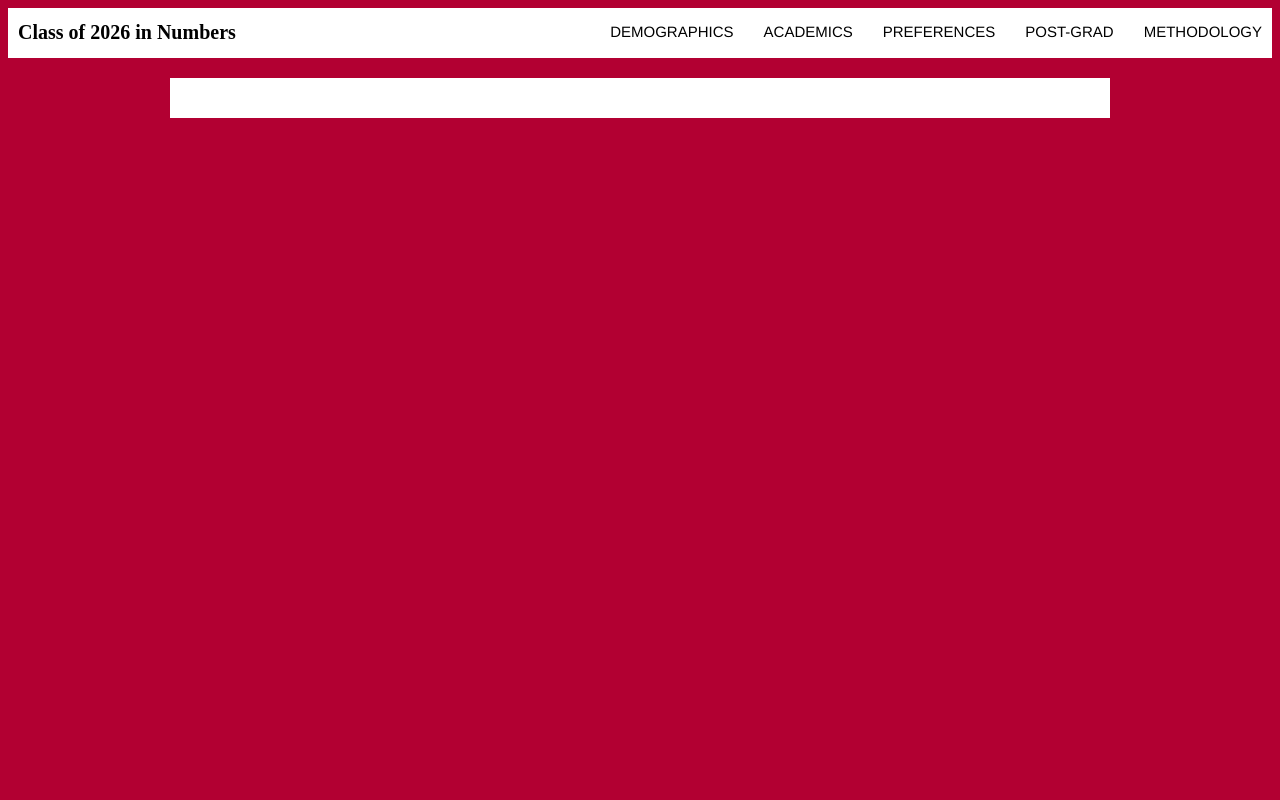
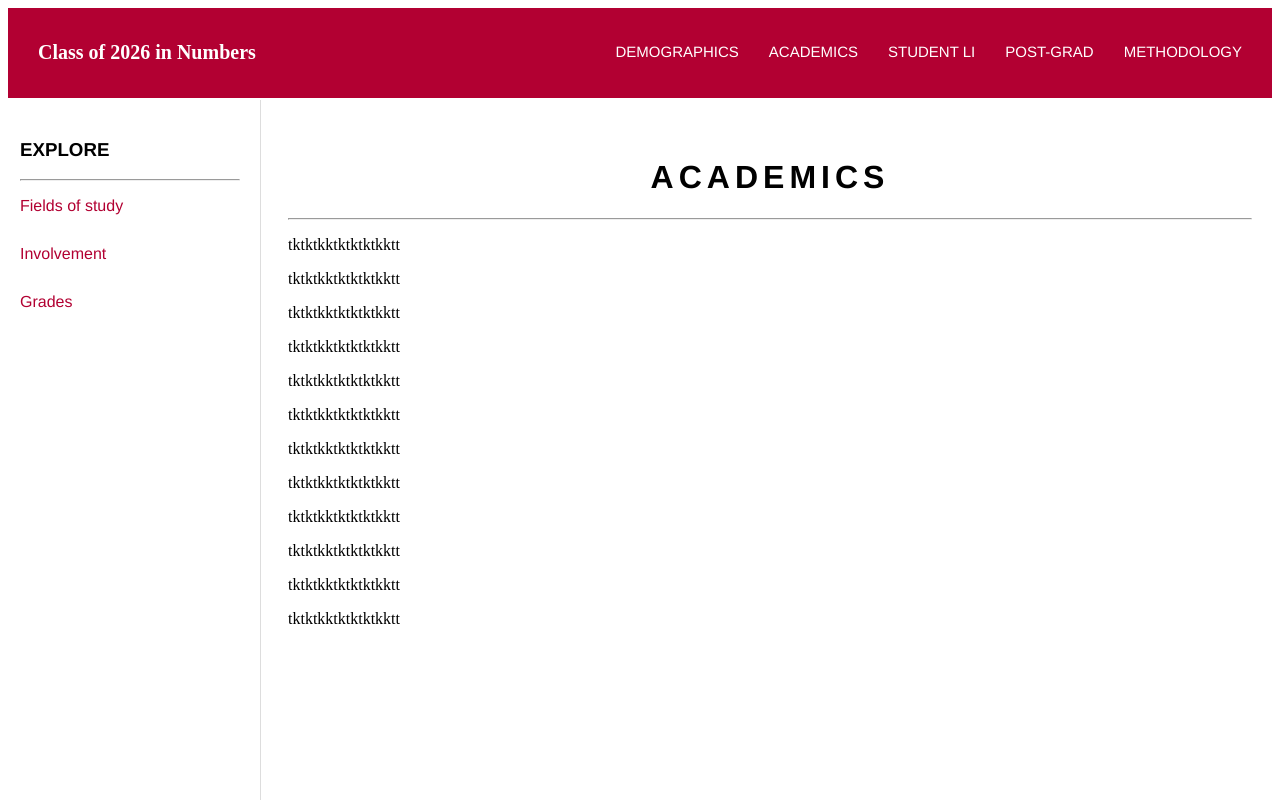
Before and after one commit to ameliagarcia27/sun-data, a plain HTML site: page academics.html in a window 1280 px wide. Drawn offline with Linux system fonts and the light colour scheme.

Commit message:
side bar nav

```diff
--- a/academics.html
+++ b/academics.html
@@ -15,13 +15,40 @@
             <ul>
                 <li><a href=demographics.html>DEMOGRAPHICS</a></li>
                 <li><a href=academics.html>ACADEMICS</a></li>
-                <li><a href=at-cornell.html>PREFERENCES</a></li>
+                <li><a href=at-cornell.html>STUDENT LI</a></li>
                 <li><a href=future.html>POST-GRAD</a></li>
                 <li><a href=about.html>METHODOLOGY</a></li>
             </ul>
         </nav>
     </header>
+    <aside class="sidebar">
+            <nav>
+                <h3>EXPLORE</h3>
+                <hr>
+                <ul>
+                    <li><a href="#section1">Fields of study</a></li>
+                    <li><a href="#section2">Involvement</a></li>
+                    <li><a href="#section3">Grades</a></li>
+                </ul>
+            </nav>
+        </aside>
     <div class="foreground">
+        <h1>ACADEMICS</h1>
+        <hr>
+        <div class="content">
+        <p>tktktkktktktktkktt</p>
+        <p>tktktkktktktktkktt</p>
+        <p>tktktkktktktktkktt</p>
+        <p>tktktkktktktktkktt</p>
+        <p>tktktkktktktktkktt</p>
+        <p>tktktkktktktktkktt</p>
+        <p>tktktkktktktktkktt</p>
+        <p>tktktkktktktktkktt</p>
+        <p>tktktkktktktktkktt</p>
+        <p>tktktkktktktktkktt</p>
+        <p>tktktkktktktktkktt</p>
+        <p>tktktkktktktktkktt</p>
+        </div>
     </div>
 
 </body>
--- a/styles/site.css
+++ b/styles/site.css
@@ -10,11 +10,7 @@
 }
 
 .home-body h1 {
-    color: black;
-}
-
-.full {
-    background-color: #B20032;
+    color: white;
 }
 
 .directory {
@@ -28,13 +24,13 @@
     font-family:'Franklin Gothic Medium', 'Arial Narrow', Arial, sans-serif
 }
 
-nav ul {
+header nav ul {
     list-style: none;
     padding: 0;
     display: flex;
     gap: 30px;
     font-size: 15px;
-    color: black;
+    color: white;
     font-family:'Franklin Gothic Medium', 'Arial Narrow', Arial, sans-serif;
     margin-right: 10px;
 }
@@ -55,18 +51,48 @@ a:hover {
 
 .foreground {
     background-color: white;
-    max-width: 900px;
     margin: 20px auto;
     padding: 20px;
+    margin-left: 260px;
+}
+
+.foreground h1 {
+    text-align: center;
+    font-family:'Franklin Gothic Medium', 'Arial Narrow', Arial, sans-serif;
+    letter-spacing: 5px;
 }
 
 header {
     display: flex;
     justify-content: space-between;
-    background-color: white;
+    background-color: #B20032;
+    padding: 20px;
 }
 
 header h1 {
     font-size: 20px;
     margin-left: 10px;
+    color: white;
 }
+
+.sidebar {
+    position: fixed;
+    top: 100px;
+    left: 0;
+    width: 220px;
+    height: 100%;
+    padding: 20px;
+    background-color: white;
+    border-right: 1px solid #ddd;
+    font-family: 'Franklin Gothic Medium', 'Arial Narrow', Arial, sans-serif;
+}
+
+.sidebar nav ul {
+    list-style: none;
+    display: flex;
+    flex-direction: column;
+    padding: 0;
+    gap: 30px;
+    color:#B20032;
+
+}
```
Also changed, not shown: about.html (+26 -1 lines), at-cornell.html (+14 -2 lines), demographics.html (+14 -1 lines), future.html (+14 -2 lines), index.html (+1 -1 lines).
